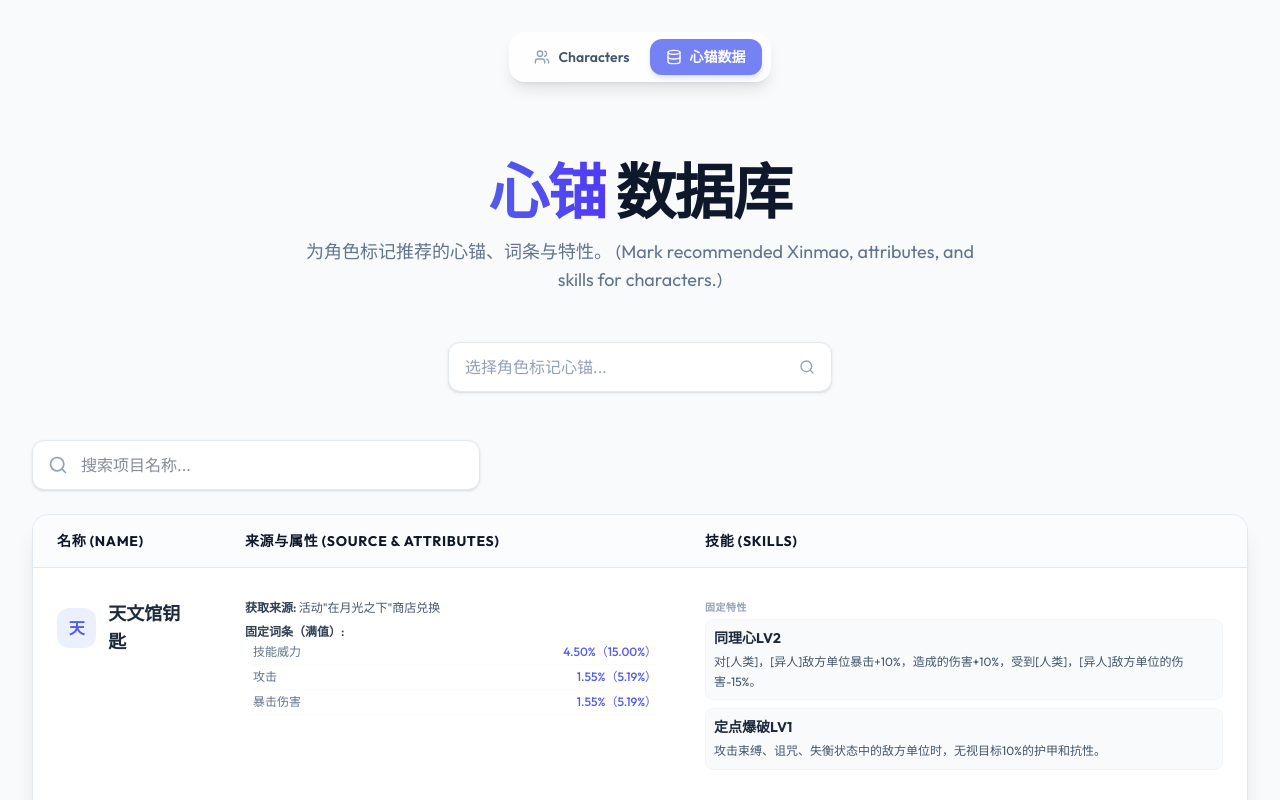
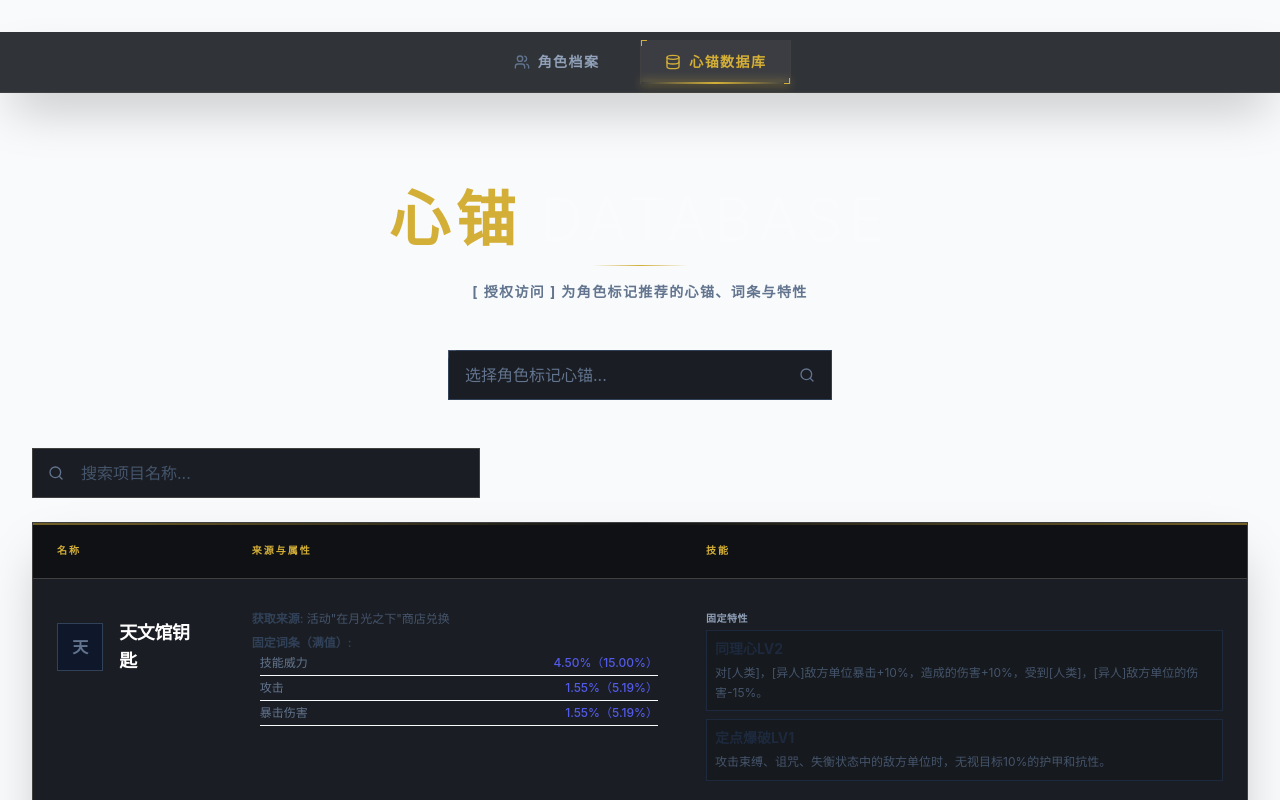
Before and after one commit to gucheen/echov, a React (Vite) app: page /xinmao in a window 1280 px wide. Shown: the top 800 px of the page. Built offline with nearby package versions, Linux system fonts and the light colour scheme.

Commit message:
feat: 简体中文

```diff
--- a/src/App.tsx
+++ b/src/App.tsx
@@ -13,12 +13,13 @@ const Navbar = () => {
   const location = useLocation();
 
   const navItems = [
-    { path: '/', name: 'Characters', icon: Users },
-    { path: '/xinmao', name: '心锚数据', icon: Database },
+    { path: '/', name: '角色档案', icon: Users },
+    { path: '/xinmao', name: '心锚数据库', icon: Database },
   ];
 
   return (
-    <nav className="sticky top-6 z-50 max-w-fit mx-auto bg-white/80 backdrop-blur-xl border border-white/20 shadow-lg rounded-2xl px-2 py-1.5 flex gap-1 mb-8">
+    <nav className="sticky top-0 z-50 w-full bg-[#1a1d23]/90 backdrop-blur-md border-b border-[#404040] shadow-2xl flex justify-center py-2 px-4 mb-12">
+      <div className="flex gap-4">
         {navItems.map((item) => {
           const Icon = item.icon;
           const isActive = location.pathname === item.path;
@@ -27,17 +28,31 @@ const Navbar = () => {
               key={item.path}
               to={item.path}
               className={cn(
-              "flex items-center gap-2 px-4 py-2 rounded-xl text-sm font-semibold transition-all duration-300",
+                "group relative flex items-center gap-2 px-6 py-3 transition-all duration-300 border-x border-transparent",
                 isActive
-                ? "bg-primary-500 text-white shadow-md shadow-primary-500/20"
-                : "text-slate-600 hover:bg-slate-100 hover:text-slate-900"
+                  ? "text-[#d4af37] bg-white/5 border-[#404040]"
+                  : "text-slate-400 hover:text-white hover:bg-white/5"
               )}
             >
-            <Icon className={cn("w-4 h-4", isActive ? "text-white" : "text-slate-400")} />
-            {item.name}
+              <Icon className={cn("w-4 h-4 transition-transform group-hover:scale-110", isActive ? "text-[#d4af37]" : "text-slate-500")} />
+              <span className="text-sm font-black tracking-widest uppercase">{item.name}</span>
+
+              {/* Gold indicator line */}
+              {isActive && (
+                <div className="absolute bottom-0 left-0 right-0 h-0.5 bg-gradient-to-r from-transparent via-[#d4af37] to-transparent shadow-[0_0_10px_#d4af37]" />
+              )}
+
+              {/* Corner accents */}
+              {isActive && (
+                <>
+                  <div className="absolute top-0 left-0 w-1.5 h-1.5 border-t border-l border-[#d4af37]" />
+                  <div className="absolute bottom-0 right-0 w-1.5 h-1.5 border-b border-r border-[#d4af37]" />
+                </>
+              )}
             </Link>
           );
         })}
+      </div>
     </nav>
   );
 };
@@ -57,7 +72,7 @@ export default function App() {
 
         {/* Footer */}
         <footer className="mt-12 text-center text-slate-400 text-sm">
-          <p>&copy; {new Date().getFullYear()} 心锚 (Xinmao) Archive • Data from Local Records</p>
+          <p>&copy; {new Date().getFullYear()} 心锚 (Xinmao) 档案库 • 本地数据记录</p>
         </footer>
       </div>
     </Router>
--- a/src/components/CharacterSelector.tsx
+++ b/src/components/CharacterSelector.tsx
@@ -31,32 +31,35 @@ export default function CharacterSelector({ onSelect, selectedCharacter }: Chara
     <div className="relative w-full max-w-sm">
       <div
         onClick={() => setIsOpen(!isOpen)}
-        className="w-full px-4 py-3 bg-white border border-slate-200 rounded-xl shadow-sm cursor-pointer flex justify-between items-center hover:border-primary-500 transition-all"
+        className="w-full px-4 py-3 bg-[#1a1d23] border border-slate-700 text-white cursor-pointer flex justify-between items-center hover:border-[#d4af37] transition-all group"
       >
-        <span className={selectedCharacter ? "text-slate-900 font-bold" : "text-slate-400"}>
+        <span className={selectedCharacter ? "text-[#d4af37] font-black uppercase tracking-wider" : "text-slate-500"}>
           {selectedCharacter || "选择角色标记心锚..."}
         </span>
-        <Search className="w-4 h-4 text-slate-400" />
+        <Search className="w-4 h-4 text-slate-500 group-hover:text-[#d4af37] transition-colors" />
+
+        {/* Angular corner accent */}
+        <div className="absolute top-0 left-0 w-2 h-2 border-t border-l border-white/10" />
       </div>
 
       {isOpen && (
-        <div className="absolute z-[60] mt-2 w-full bg-white border border-slate-200 rounded-xl shadow-2xl overflow-hidden animate-in fade-in zoom-in duration-200">
-          <div className="p-2 border-b border-slate-100">
+        <div className="absolute z-[60] mt-1 w-full bg-[#1a1d23] border border-[#d4af37]/50 shadow-[0_10px_40px_rgba(0,0,0,0.5)] overflow-hidden">
+          <div className="p-2 border-b border-slate-800">
             <input
               type="text"
               placeholder="搜索角色..."
-              className="w-full px-3 py-2 bg-slate-50 border-none rounded-lg text-sm focus:ring-0 outline-none"
+              className="w-full px-3 py-2 bg-[#0f1115] border-none text-sm text-white focus:ring-0 outline-none placeholder:text-slate-600"
               value={searchTerm}
               onChange={(e) => setSearchTerm(e.target.value)}
               autoFocus
             />
           </div>
-          <div className="max-h-60 overflow-y-auto p-1">
+          <div className="max-h-64 overflow-y-auto p-1 custom-scrollbar">
             <div
               onClick={() => { onSelect(null); setIsOpen(false); }}
-              className="px-3 py-2 text-sm text-slate-500 hover:bg-slate-50 rounded-lg cursor-pointer"
+              className="px-3 py-2 text-xs text-slate-500 hover:bg-white/5 cursor-pointer uppercase font-bold tracking-tighter"
             >
-              不选择角色 (None)
+              取消选择角色
             </div>
             {filteredCharacters.map((char) => (
               <div
@@ -65,17 +68,17 @@ export default function CharacterSelector({ onSelect, selectedCharacter }: Chara
                   onSelect(char.角色名);
                   setIsOpen(false);
                 }}
-                className={`px-3 py-2 text-sm rounded-lg cursor-pointer flex items-center gap-2 transition-colors ${
+                className={`px-3 py-3 text-sm cursor-pointer flex items-center gap-3 transition-colors border-b border-white/5 last:border-none ${
                   selectedCharacter === char.角色名
-                    ? "bg-primary-50 text-primary-700 font-bold"
-                    : "text-slate-700 hover:bg-slate-50"
+                    ? "bg-[#d4af37]/10 text-[#d4af37] font-bold"
+                    : "text-slate-300 hover:bg-white/5"
                 }`}
               >
-                <div className="w-6 h-6 rounded-full bg-slate-100 flex items-center justify-center text-[10px] font-bold">
+                <div className="w-7 h-7 bg-slate-800 flex items-center justify-center text-[10px] font-black border border-slate-700">
                   {char.角色名.charAt(0)}
                 </div>
-                {char.角色名}
-                <span className="ml-auto text-[10px] text-slate-400 px-1.5 py-0.5 bg-slate-100 rounded">
+                <span className="uppercase tracking-tight">{char.角色名}</span>
+                <span className="ml-auto text-[8px] text-slate-500 border border-slate-800 px-1.5 py-0.5 uppercase">
                   {char.星级[0]}
                 </span>
               </div>
--- a/src/components/XinmaoTable.tsx
+++ b/src/components/XinmaoTable.tsx
@@ -38,9 +38,9 @@ const MarkingButton = ({
 }) => {
   const getStyles = () => {
     switch (level) {
-      case 'required': return "bg-rose-500 text-white border-rose-600 shadow-sm ring-2 ring-rose-500/20";
-      case 'priority': return "bg-amber-400 text-white border-amber-500 shadow-sm ring-2 ring-amber-500/20";
-      default: return "bg-slate-100 text-slate-400 border-slate-200 hover:bg-slate-200 hover:text-slate-600";
+      case 'required': return "bg-[#d4af37] text-black border-none shadow-[0_0_10px_rgba(212,175,55,0.4)]";
+      case 'priority': return "bg-slate-400 text-black border-none shadow-[0_0_10px_rgba(160,160,160,0.4)]";
+      default: return "bg-transparent text-slate-500 border border-slate-700 hover:border-slate-500 hover:text-slate-300";
     }
   };
 
@@ -56,7 +56,7 @@ const MarkingButton = ({
     <button
       onClick={(e) => { e.stopPropagation(); onClick(); }}
       title={title}
-      className={`px-2 py-0.5 rounded-full text-[9px] font-bold border transition-all duration-200 flex items-center justify-center min-w-[36px] ${getStyles()}`}
+      className={`px-2 py-0.5 rounded-none text-[9px] font-black uppercase transition-all duration-200 flex items-center justify-center min-w-[36px] ${getStyles()}`}
     >
       {getLabel()}
     </button>
@@ -157,10 +157,10 @@ const SkillCell = ({
                 return (
                   <div
                     key={j}
-                    className={`bg-slate-50 p-2 rounded-lg border transition-all ${
-                      currentLevel === 'required' ? 'border-red-300 bg-red-50/30' :
-                      currentLevel === 'priority' ? 'border-orange-300 bg-orange-50/30' :
-                      'border-slate-100'
+                    className={`p-2 border transition-all rounded-none ${
+                      currentLevel === 'required' ? 'border-[#d4af37]/50 bg-[#d4af37]/5 shadow-[inset_0_0_10px_rgba(212,175,55,0.1)]' :
+                      currentLevel === 'priority' ? 'border-slate-500/50 bg-slate-500/5' :
+                      'border-slate-800 bg-[#16191e]'
                     }`}
                   >
                     <div className="flex items-center justify-between mb-1">
@@ -190,7 +190,7 @@ const SkillCell = ({
               })}
               {skillGroup.skills.length === 0 && (
                 <div className="text-xs text-slate-300 italic">
-                  No skills available
+                  暂无可用技能
                 </div>
               )}
             </div>
@@ -235,28 +235,29 @@ export default function XinmaoTable({
   return (
     <div className="space-y-6">
       <div className="relative group max-w-md mx-auto sm:mx-0">
-        <Search className="absolute left-4 top-1/2 -translate-y-1/2 w-5 h-5 text-slate-400 group-focus-within:text-primary-500 transition-colors" />
+        <Search className="absolute left-4 top-1/2 -translate-y-1/2 w-4 h-4 text-slate-500 group-focus-within:text-[#d4af37] transition-colors" />
         <input
           type="text"
           placeholder="搜索项目名称..."
-          className="w-full pl-12 pr-4 py-3 bg-white border border-slate-200 rounded-xl focus:ring-2 focus:ring-primary-500 focus:border-transparent outline-none transition-all shadow-sm"
+          className="w-full pl-12 pr-4 py-3 bg-[#1a1d23] border border-[#404040] text-white focus:border-[#d4af37] outline-none transition-all placeholder:text-slate-600"
           value={searchTerm}
           onChange={(e) => setSearchTerm(e.target.value)}
         />
       </div>
 
-      <div className="overflow-x-auto rounded-2xl border border-slate-200 shadow-xl bg-white">
+      <div className="overflow-x-auto border border-[#404040] bg-[#1a1d23] shadow-2xl relative">
+        <div className="absolute top-0 left-0 w-full h-[2px] bg-gradient-to-r from-[#d4af37] via-transparent to-[#d4af37] opacity-50" />
         <table className="w-full text-left border-collapse">
           <thead>
-            <tr className="bg-slate-50/50 border-b border-slate-200">
-              <th className="px-6 py-4 text-sm font-bold text-slate-900 uppercase tracking-wider">
-                名称 (Name)
+            <tr className="bg-[#0f1115] border-b border-[#404040]">
+              <th className="px-6 py-5 text-[10px] font-black text-[#d4af37] uppercase tracking-[0.2em]">
+                名称
               </th>
-              <th className="px-6 py-4 text-sm font-bold text-slate-900 uppercase tracking-wider">
-                来源与属性 (Source & Attributes)
+              <th className="px-6 py-5 text-[10px] font-black text-[#d4af37] uppercase tracking-[0.2em]">
+                来源与属性
               </th>
-              <th className="px-6 py-4 text-sm font-bold text-slate-900 uppercase tracking-wider">
-                技能 (Skills)
+              <th className="px-6 py-5 text-[10px] font-black text-[#d4af37] uppercase tracking-[0.2em]">
+                技能
               </th>
             </tr>
           </thead>
@@ -266,21 +267,21 @@ export default function XinmaoTable({
               return (
                 <tr
                   key={index}
-                  className={`hover:bg-slate-50/30 transition-colors ${
-                    itemMarked ? 'bg-primary-50/20 shadow-inner' : ''
+                  className={`hover:bg-white/5 transition-colors border-b border-[#252a31] ${
+                    itemMarked ? 'bg-[#d4af37]/5' : ''
                   }`}
                 >
-                  <td className="px-6 py-8 align-top">
-                    <div className="flex items-center gap-3">
-                      <div className={`w-10 h-10 rounded-xl flex items-center justify-center font-bold relative ${
-                        itemMarked ? 'bg-primary-500 text-white shadow-lg' : 'bg-primary-100 text-primary-600'
+                  <td className="px-6 py-10 align-top">
+                    <div className="flex items-center gap-4">
+                      <div className={`w-12 h-12 flex items-center justify-center font-black relative border ${
+                        itemMarked ? 'bg-[#d4af37] text-black border-[#d4af37] shadow-[0_0_15px_rgba(212,175,55,0.3)]' : 'bg-slate-900 text-slate-500 border-slate-700'
                       }`}>
                         {item.name.charAt(0)}
                         {selectedCharacter && (
                           <button
                             onClick={() => onMark('attribute', item.name, 'ITEM_MARK', itemMarked ? 'none' : 'required' as any)}
-                            className={`absolute -top-1 -right-1 w-4 h-4 rounded-full border border-white text-[8px] flex items-center justify-center ${
-                              itemMarked ? 'bg-red-500' : 'bg-slate-300 group-hover:bg-slate-400'
+                            className={`absolute -top-1.5 -right-1.5 w-5 h-5 border-2 border-[#1a1d23] text-[9px] flex items-center justify-center font-black ${
+                              itemMarked ? 'bg-black text-[#d4af37]' : 'bg-slate-700 text-slate-400'
                             }`}
                             title="标记此心锚"
                           >
@@ -288,7 +289,7 @@ export default function XinmaoTable({
                           </button>
                         )}
                       </div>
-                      <span className={`text-lg font-bold ${itemMarked ? 'text-primary-700' : 'text-slate-800'}`}>
+                      <span className={`text-lg font-black tracking-tight uppercase ${itemMarked ? 'text-[#d4af37]' : 'text-white'}`}>
                         {item.name}
                       </span>
                     </div>
@@ -323,7 +324,7 @@ export default function XinmaoTable({
               <Search className="w-8 h-8 text-slate-300" />
             </div>
             <p className="text-slate-500 font-medium">
-              No items found matching your search.
+              未找到符合搜索条件的项目。
             </p>
           </div>
         )}
--- a/src/index.css
+++ b/src/index.css
@@ -2,61 +2,93 @@
 @config "../tailwind.config.cjs";
 
 :root {
-  --glass-bg: rgba(255, 255, 255, 0.7);
-  --glass-border: rgba(255, 255, 255, 0.3);
-  --glass-shadow: 0 8px 32px 0 rgba(31, 38, 135, 0.37);
-}
-
-.dark {
-  --glass-bg: rgba(17, 24, 39, 0.7);
-  --glass-border: rgba(255, 255, 255, 0.1);
+  --deep-bg: #0f1115;
+  --panel-bg: #1a1d23;
+  --gold-primary: #d4af37;
+  --gold-dark: #b8860b;
+  --gold-glow: rgba(212, 175, 55, 0.2);
+  --metal-silver: #a0a0a0;
+  --metal-border: #404040;
+  --text-main: #e2e8f0;
+  --text-muted: #94a3b8;
 }
 
 body {
-  @apply bg-slate-50 text-slate-900 min-h-screen overflow-x-hidden;
-  font-family: 'Outfit', sans-serif;
-  background: radial-gradient(circle at top left, #f3f4f6, #e5e7eb);
+  @apply bg-[#0f1115] text-[#e2e8f0] min-h-screen overflow-x-hidden;
+  font-family: 'Inter', system-ui, -apple-system, sans-serif;
+  background-image:
+    radial-gradient(circle at 50% 0%, #1c1f26 0%, #0f1115 70%),
+    linear-gradient(rgba(212, 175, 55, 0.02) 1px, transparent 1px),
+    linear-gradient(90deg, rgba(212, 175, 55, 0.02) 1px, transparent 1px);
+  background-size: 100% 100%, 40px 40px, 40px 40px;
 }
 
 @layer utilities {
   .glass {
-    background: var(--glass-bg);
-    backdrop-filter: blur(12px);
-    -webkit-backdrop-filter: blur(12px);
-    border: 1px solid var(--glass-border);
-    box-shadow: var(--glass-shadow);
+    background: rgba(26, 29, 35, 0.8);
+    backdrop-filter: blur(8px);
+    border: 1px solid var(--metal-border);
+    @apply rounded-none;
   }
 
   .glass-card {
-    background: var(--glass-bg);
-    backdrop-filter: blur(12px);
-    -webkit-backdrop-filter: blur(12px);
-    border: 1px solid var(--glass-border);
-    box-shadow: var(--glass-shadow);
-    @apply rounded-2xl transition-all duration-300;
+    background: rgba(26, 29, 35, 0.6);
+    backdrop-filter: blur(4px);
+    border: 1px solid var(--metal-border);
+    @apply rounded-none transition-all duration-200;
   }
 
   .glass-card:hover {
-    @apply -translate-y-1 shadow-2xl;
-    background: rgba(255, 255, 255, 0.8);
+    border-color: var(--gold-primary);
+    box-shadow: 0 0 15px var(--gold-glow);
+    background: rgba(30, 35, 42, 0.8);
+  }
+
+  .metal-panel {
+    background: linear-gradient(135deg, #1a1d23 0%, #252a31 100%);
+    border: 1px solid var(--metal-border);
+    position: relative;
+    overflow: hidden;
+  }
+
+  .metal-panel::after {
+    content: '';
+    position: absolute;
+    top: 0;
+    left: 0;
+    right: 0;
+    height: 1px;
+    background: linear-gradient(90deg, transparent, rgba(255, 255, 255, 0.1), transparent);
+  }
+
+  .text-gold {
+    @apply text-[#d4af37];
+    text-shadow: 0 0 5px rgba(212, 175, 55, 0.3);
+  }
+
+  .border-gold {
+    border-color: var(--gold-primary);
+  }
+
+  .text-gradient {
+    @apply bg-clip-text text-transparent bg-gradient-to-r from-[#d4af37] via-[#f4d03f] to-[#b8860b];
   }
 }
 
-@layer utilities {
-  .text-gradient {
-    @apply bg-clip-text text-transparent bg-gradient-to-r from-primary-600 to-indigo-600;
-  }
-}
-
-/* Custom scrollbar */
+/* Industrial scrollbar */
 ::-webkit-scrollbar {
-  width: 8px;
+  width: 10px;
 }
 
 ::-webkit-scrollbar-track {
-  @apply bg-transparent;
+  @apply bg-[#0a0c10];
 }
 
 ::-webkit-scrollbar-thumb {
-  @apply bg-slate-300 rounded-full hover:bg-slate-400 transition-colors;
+  @apply bg-[#333] hover:bg-[#444] transition-colors border-2 border-[#0a0c10];
 }
+
+/* Utility to remove rounding */
+.rounded-xl, .rounded-2xl, .rounded-3xl, .rounded-lg, .rounded-md {
+  border-radius: 0px !important;
+}
--- a/src/pages/XinmaoPage.tsx
+++ b/src/pages/XinmaoPage.tsx
@@ -64,11 +64,12 @@ export default function XinmaoPage() {
   return (
     <div className="max-w-7xl mx-auto px-4 py-12 sm:px-6 lg:px-8">
       <header className="mb-12 text-center space-y-4">
-        <h1 className="text-5xl font-extrabold tracking-tight text-slate-900 sm:text-6xl">
-          <span className="text-gradient">心锚</span> 数据库
+        <h1 className="text-5xl font-black tracking-widest text-[#d4af37] sm:text-6xl uppercase">
+          心锚 <span className="text-white opacity-20 font-light">DATABASE</span>
         </h1>
-        <p className="text-lg text-slate-500 max-w-2xl mx-auto">
-          为角色标记推荐的心锚、词条与特性。 (Mark recommended Xinmao, attributes, and skills for characters.)
+        <div className="h-[1px] w-24 mx-auto bg-gradient-to-r from-transparent via-[#d4af37] to-transparent mb-4" />
+        <p className="text-sm tracking-widest text-slate-500 max-w-2xl mx-auto uppercase font-bold">
+          [ 授权访问 ] 为角色标记推荐的心锚、词条与特性
         </p>
       </header>
 
```
Also changed, not shown: src/pages/CharactersPage.tsx (+30 -28 lines). Lines whose indentation alone changed are shown as unchanged.
